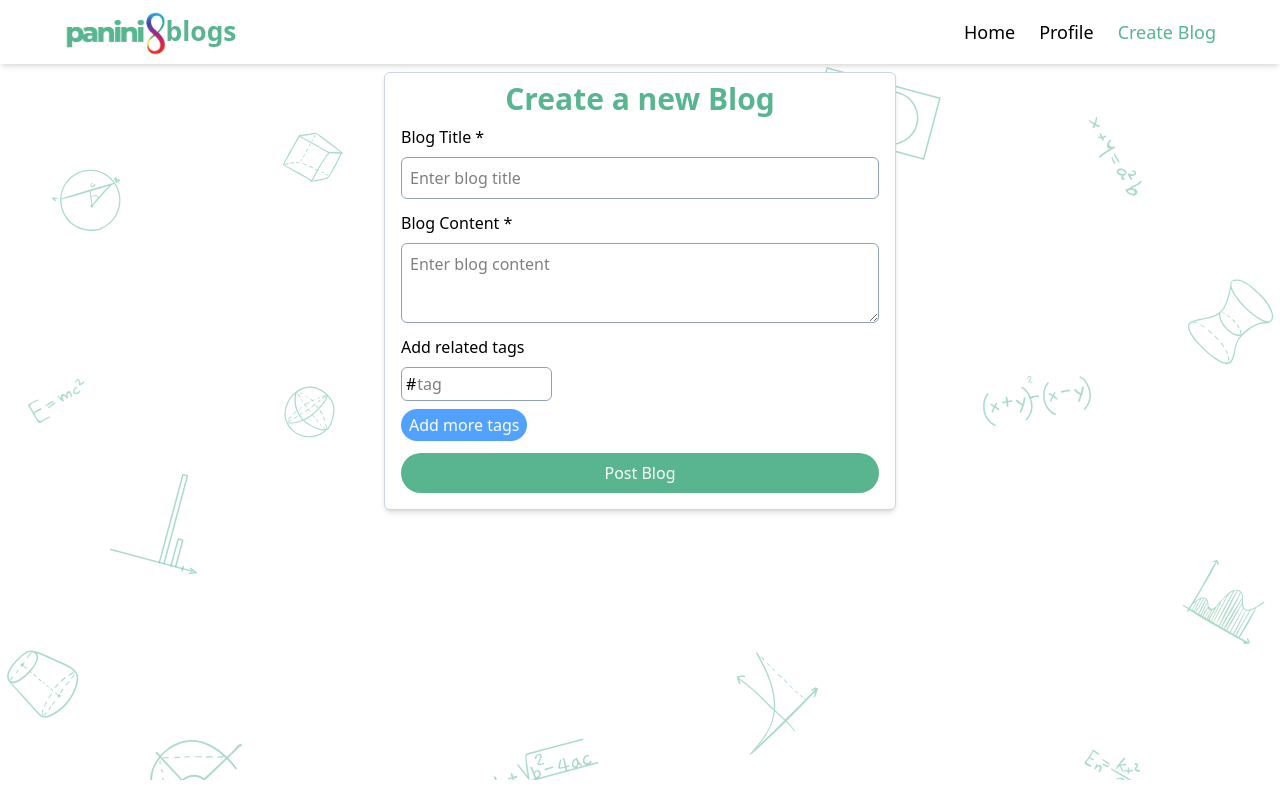
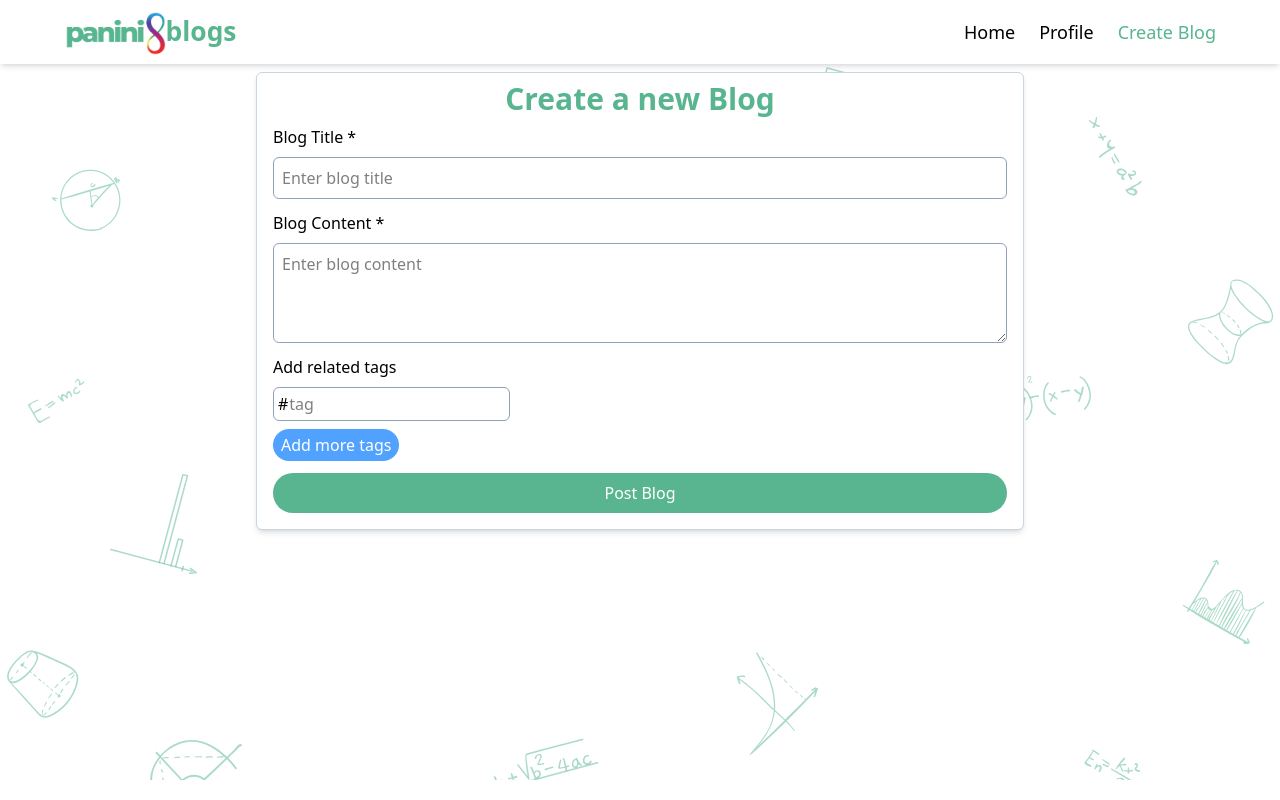
Before and after one commit to SOURAV-AT-GITHUB/Panini8-Blogs, a React (Vite) app in the folder frontend/: page /create-blog in a window 1280 px wide. Built offline with nearby package versions, Linux system fonts and the light colour scheme; no server answers; sample sign-in values are in the browser's storage.

Commit message:
minor css fix

```diff
--- a/frontend/src/Pages/Create-Blog/CreateBlog.jsx
+++ b/frontend/src/Pages/Create-Blog/CreateBlog.jsx
@@ -55,7 +55,7 @@ export default function CreateBlog() {
   }, [token]);
   return (
     <main className="z-0 mt-15 pt-3 flex flex-col items-center gap-4 px-2 lg:px-16 h-[90vh] overflow-hidden">
-      <section className="bg-white border border-slate-300 w-full max-w-lg p-2 rounded-md shadow-md">
+      <section className="bg-white border border-slate-300 w-full max-w-[768px] p-2 rounded-md shadow-md">
         <h2 className="text-center text-3xl font-semibold text-primary">
           Create a new Blog
         </h2>
@@ -75,7 +75,7 @@ export default function CreateBlog() {
               type="text"
               required
               placeholder="Enter blog content"
-              className="border border-slate-400 p-2 min-h-20 rounded-md"
+              className="border border-slate-400 p-2 min-h-[100px] max-h-[200px] rounded-md"
             />
           </div>
           {/* <div className="flex flex-col gap-2">
```
